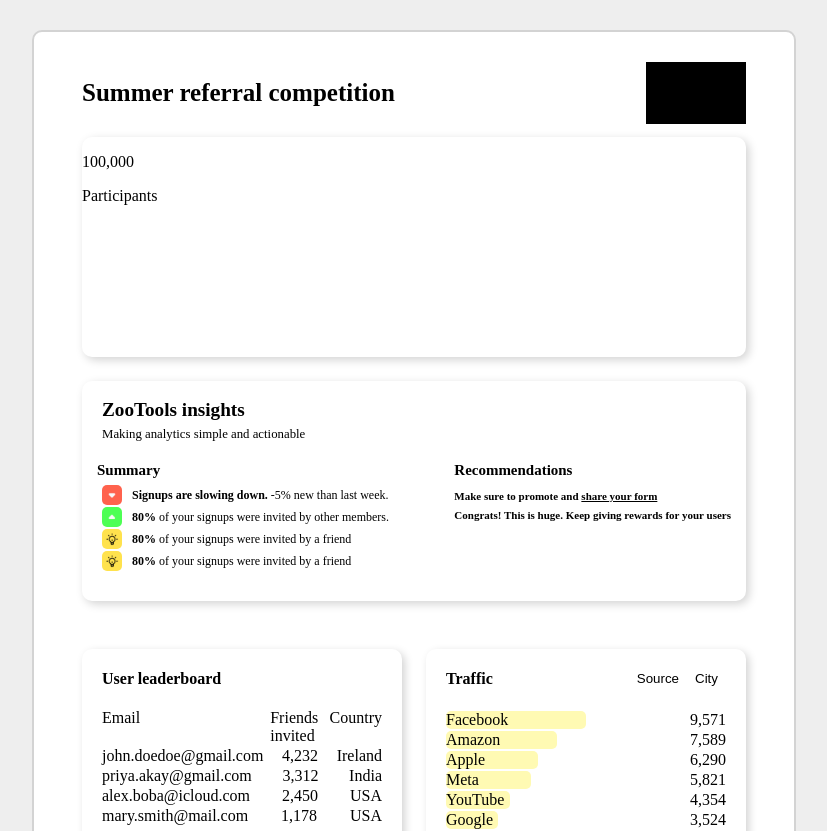
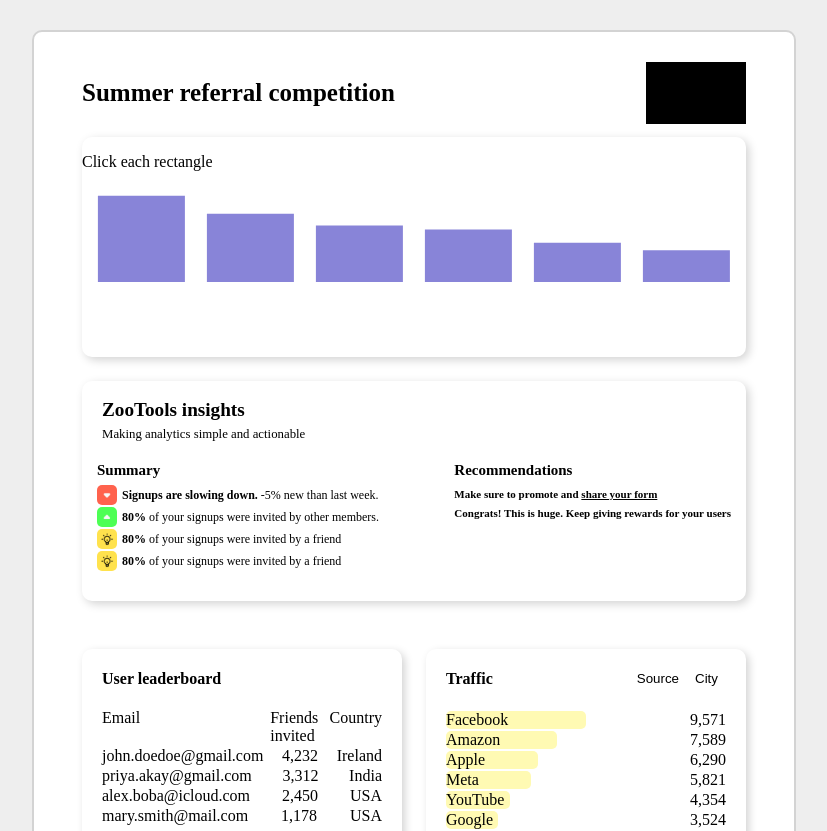
Before and after one commit to will-s-205/analytics, a React (Create React App) app: page / in a window 1280 px wide. Shown: the top 831 px of the page, without its empty margins (226-1053 px from the left). Built offline with nearby package versions, Linux system fonts and the light colour scheme.

Commit message:
Participants chart ready

```diff
--- a/package.json
+++ b/package.json
@@ -7,6 +7,7 @@
     "@fortawesome/react-fontawesome": "^0.2.0",
     "react": "^18.2.0",
     "react-dom": "^18.2.0",
+    "react-tooltip": "^5.21.1",
     "recharts": "^2.7.3"
   },
   "scripts": {
--- a/src/Components/Participants.js
+++ b/src/Components/Participants.js
@@ -1,12 +1,43 @@
-import '../App.scss';
-import data from './data.js';
-import recharts from 'recharts';
+import '../App.scss'
+import data from './data.js'
+import React, { useState, useCallback } from "react"
+import { BarChart, Bar, Cell, ResponsiveContainer } from "recharts"
+import 'react-tooltip/dist/react-tooltip.css'
+import { Tooltip } from 'react-tooltip'
 
 function Participants() {
+    const [activeIndex, setActiveIndex] = useState(0);
+    const activeItem = data[activeIndex];
+
+    const handleClick = useCallback(
+        (entry, index) => {
+            setActiveIndex(index)
+        },
+        [setActiveIndex]
+    );
+
+    console.log(data);
     return (
         <div className='participants participants-grid-item'>
-            <p>100,000</p>
-            <p>Participants</p>
+            <div className='participants-title'>
+                {/* <p>100,000</p>
+            <p>Participants</p> */}
+            </div>
+            <div style={{ width: '100%' }}>
+                <p>Click each rectangle </p>
+                <a data-tooltip-id="my-tooltip" data-tooltip-content={`Uv of "${activeItem.faang_company}": ${activeItem.sign_ups}`}>
+                    <ResponsiveContainer width="100%" height={100}>
+                        <BarChart width={150} height={40} data={data}>
+                            <Bar dataKey="sign_ups" onMouseEnter={handleClick}>
+                                {data.map((index) => (
+                                    <Cell cursor="pointer" fill={index === activeIndex ? '#82ca9d' : '#8884d8'} key={`cell-${index}`} />
+                                ))}
+                            </Bar>
+                        </BarChart>
+                    </ResponsiveContainer>
+                </a>
+                <Tooltip id="my-tooltip" />
+            </div>
         </div>
     );
 }
--- a/src/assets/scss/Insight.scss
+++ b/src/assets/scss/Insight.scss
@@ -26,7 +26,7 @@
 }
 
 .insight-tips-right {
-    margin-top: 18px; // MARGIN TOP
+    margin-top: 16px; // MARGIN TOP
     font-size: 11px; // FONT SIZE
 }
 
@@ -35,8 +35,7 @@
 .bulb {
     width: 20px; // WIDTH OF GREEN UP, RED DOWN, BULB
     height: 20px; // HEIGHT OF GREEN UP, RED DOWN, BULB
-    padding: 5px; // PADDING OF GREEN UP, RED DOWN, BULB
-    border-radius: 10px; // BORDER RADIUS OF GREEN UP, RED DOWN, BULB
+    border-radius: 5px; // BORDER RADIUS OF GREEN UP, RED DOWN, BULB
     margin-right: 5px; // MARGIN RIGHT OF GREEN UP, RED DOWN, BULB
 }
 
```
Also changed, not shown: 1 other file (tests, documents, lock files or other folders).
